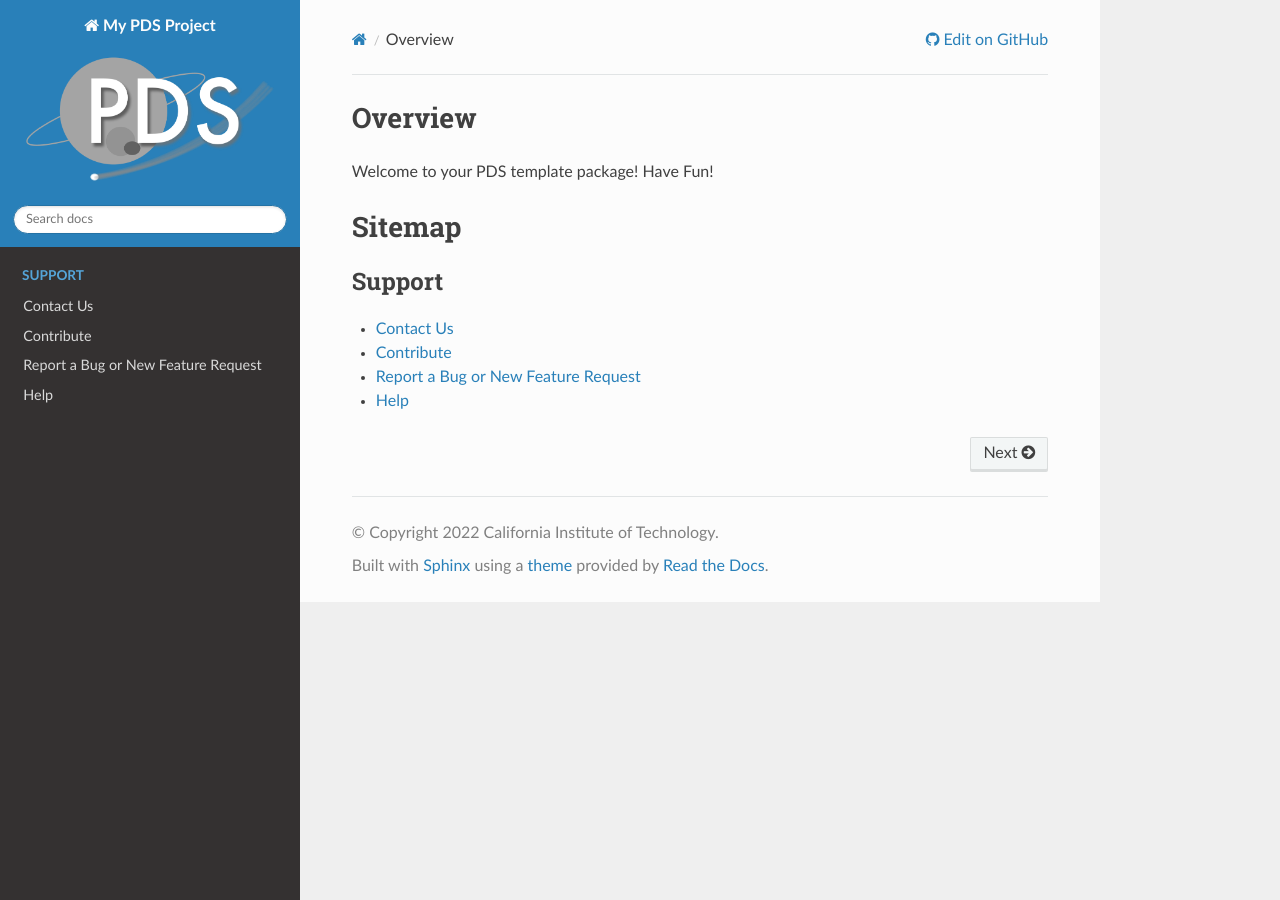
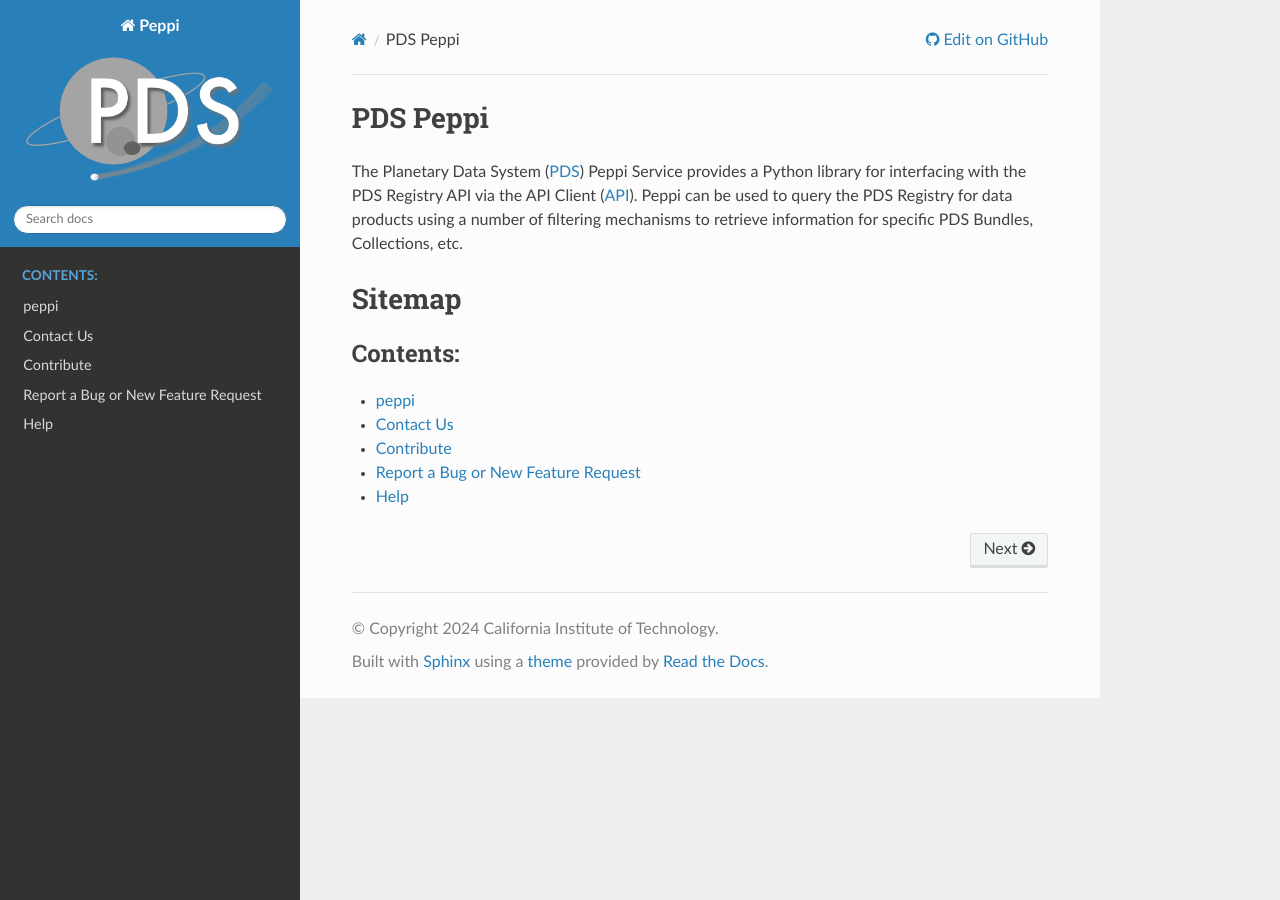
Before and after one commit to nasa-pds-engineering-node/updart, a Sphinx documentation site: the page built from docs/source/index.rst, in a window 1280 px wide. Built offline with Sphinx 7.4.7 and the Read the Docs theme 3.1.0, drawn with Linux system fonts in a browser that asks for light colours.

Commit message:
Initial sphinx documentation addition
This current consists of only the automodule documentation for pds.peppi.client

```diff
--- a/docs/source/conf.py
+++ b/docs/source/conf.py
@@ -10,19 +10,14 @@
 # add these directories to sys.path here. If the directory is relative to the
 # documentation root, use os.path.abspath to make it absolute, like shown here.
 #
-# import os
-# import sys
-# sys.path.insert(0, os.path.abspath('.'))
-
-
+import os
+import sys
+sys.path.insert(0, os.path.abspath('../../src'))
 # -- Project information -----------------------------------------------------
 
-# TODO - Update with your project name
-project = 'My PDS Project'
-copyright = '2022 California Institute of Technology'
+project = 'Peppi'
+copyright = '2024 California Institute of Technology'
 author = 'NASA Planetary Data System'
-release = '0.0'
-version = '0.0'
 
 
 # -- General configuration ---------------------------------------------------
@@ -65,11 +60,10 @@ html_static_path = ['_static']
 
 html_logo = '_static/images/PDS_Planets.png'
 
-# TODO - Update with your user/org and repo
 html_context = {
     'display_github': True,
     "github_user": "nasa-pds",
-    "github_repo": "template-repo-python",
+    "github_repo": "peppi",
     "github_version": "main/docs/source/"
 }
 
--- a/docs/source/index.rst
+++ b/docs/source/index.rst
@@ -1,8 +1,10 @@
-Overview
-========
+PDS Peppi
+=========
 
-Welcome to your PDS template package! Have Fun!
-
+The Planetary Data System (PDS_) Peppi Service provides a Python library for
+interfacing with the PDS Registry API via the API Client (API_). Peppi can be
+used to query the PDS Registry for data products using a number of filtering
+mechanisms to retrieve information for specific PDS Bundles, Collections, etc.
 
 
 Sitemap
@@ -12,6 +14,10 @@ Sitemap
 
 ..  toctree::
     :glob:
-    :caption: Support
+    :caption: Contents:
 
+    peppi
     /support/*
+
+.. _API: https://github.com/NASA-PDS/pds-api-client
+.. _PDS: https://pds.nasa.gov/
```
Also changed, not shown: docs/source/peppi.rst (added, +12 -0 lines).
